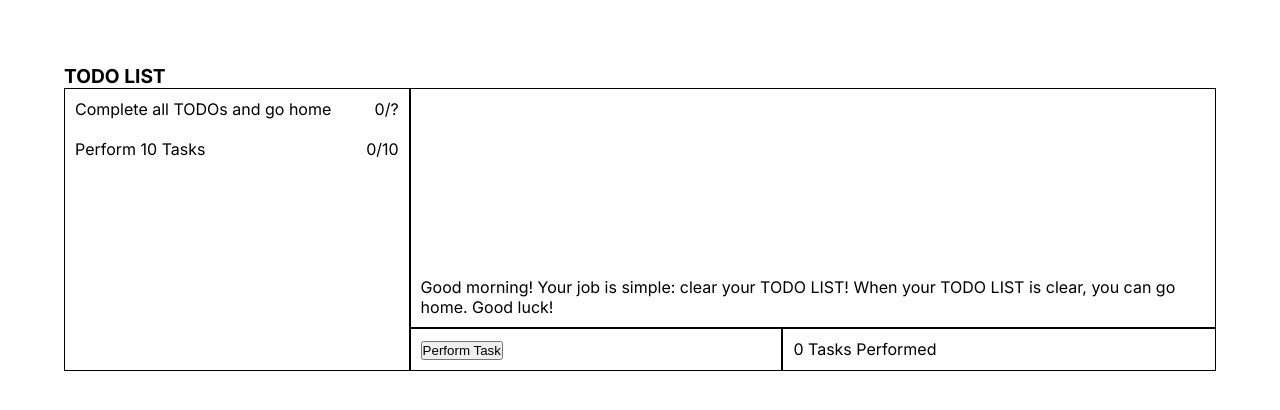
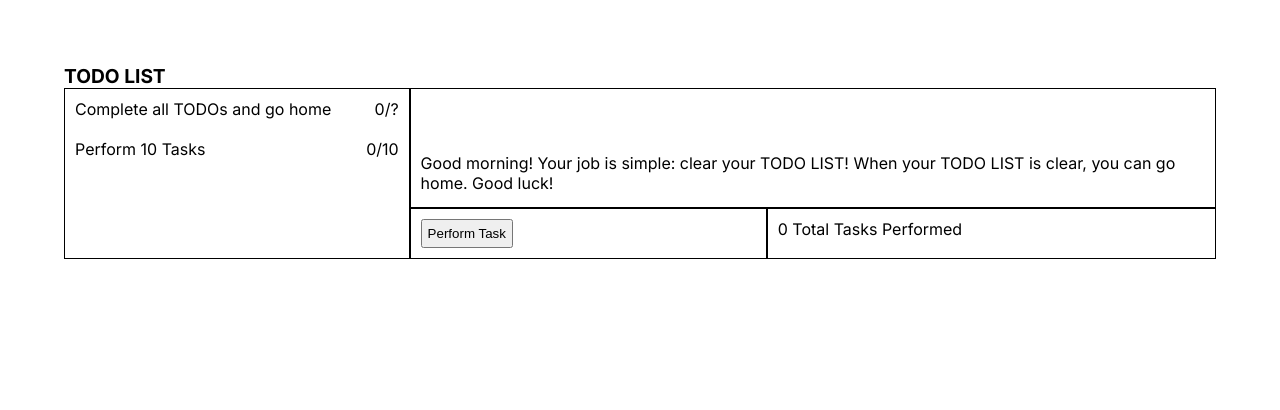
Before and after one commit to jasonroelofs/todo-list, a Next.js app: page / in a window 1280 px wide. Shown: the top 410 px of the page. Built offline with nearby package versions, Linux system fonts and the light colour scheme.

Commit message:
Allocating workers has a cost

```diff
--- a/app/components/action_panel.tsx
+++ b/app/components/action_panel.tsx
@@ -1,7 +1,7 @@
 "use client"
 
 import {useDispatch, useGameState} from '../game_context'
-import {GameAction} from '../game_state'
+import {GameAction, workersEnabled, canAllocateWorker, workerCost} from '../game_state'
 import {TimeoutButton} from './timeout_button'
 
 export function ActionPanel() {
@@ -10,9 +10,14 @@ export function ActionPanel() {
 
   return (
     <div className="action_panel">
-      <TimeoutButton onClick={() => dispatch(GameAction.PerformTask)} disableMs={300}>Perform Task</TimeoutButton>
-      {gameState.canAllocateWorkers && (
-        <TimeoutButton onClick={() => dispatch(GameAction.AllocateWorker)} disableMs={300}>Allocate Worker</TimeoutButton>
+      <TimeoutButton onClick={() => dispatch(GameAction.PerformTask)} disableMs={0}>Perform Task</TimeoutButton>
+      {workersEnabled(gameState) && (
+        <button
+          onClick={() => dispatch(GameAction.AllocateWorker)}
+          disabled={!canAllocateWorker(gameState)}
+        >
+          Allocate Worker ({workerCost(gameState)} Tasks)
+        </button>
       )}
     </div>
   )
--- a/app/components/information_panel.tsx
+++ b/app/components/information_panel.tsx
@@ -7,9 +7,13 @@ export function InformationPanel() {
 
   return (
     <div className="information_panel">
-      <div>{gameState.totalTasks} Tasks Performed</div>
-      {gameState.canAllocateWorkers && (
-        <div>{gameState.totalWorkers} Workers Allocated</div>
+      {gameState.canAllocateWorkers ? (
+        <>
+          <div>{gameState.taskWallet} Tasks</div>
+          <div>{gameState.totalWorkers} Workers Allocated</div>
+        </>
+      ) : (
+        <div>{gameState.totalTasks} Total Tasks Performed</div>
       )}
     </div>
   )
--- a/app/game_state.ts
+++ b/app/game_state.ts
@@ -3,6 +3,7 @@ import {Steps} from './game_steps'
 
 export interface GameState {
   todos: Array<Todo>;
+  taskWallet: number;
 
   totalTasks: number;
   totalWorkers: number;
@@ -28,6 +29,7 @@ export enum ActionType {
 
 export const InitialGameState: GameState = {
   todos: [],
+  taskWallet: 0,
 
   totalTasks: 0,
   totalWorkers: 0,
@@ -43,8 +45,6 @@ export function addTodo(gameState: GameState, todo: Todo) {
 }
 
 export function performAction(gameState: GameState, action: GameAction): GameState {
-  console.log("Performing game action", action, "on", gameState);
-
   switch(action) {
     case GameAction.Load:
       activateStep("initial", gameState);
@@ -66,6 +66,7 @@ export function performAction(gameState: GameState, action: GameAction): GameSta
 }
 
 function incrementTasks(gameState: GameState, amount: number = 1) {
+  gameState.taskWallet += amount;
   gameState.totalTasks += amount;
 
   // Only increment the first entry we have
@@ -74,9 +75,32 @@ function incrementTasks(gameState: GameState, amount: number = 1) {
   });
 
   todo.count += amount;
+
+  // TODO: Count += amount can lead to applying way more
+  // tasks to the current todo than is necessary, effectively losing progress.
+  // Figure out how to cleanly iterate through or otherwise clamp `count` and apply
+  // the remainder to the next-in-line. Also making sure that we run through the game rules
+  // so that there always is a next-in-line.
+}
+
+/**
+ * Worker Support
+ */
+
+export function workersEnabled(gameState: GameState): boolean {
+  return gameState.canAllocateWorkers;
+}
+
+export function workerCost(gameState: GameState): number {
+  return Math.ceil((gameState.totalWorkers + 1) * 1.05);
+}
+
+export function canAllocateWorker(gameState: GameState): boolean {
+  return gameState.canAllocateWorkers && workerCost(gameState) < gameState.taskWallet;
 }
 
 function allocateWorker(gameState: GameState) {
+  gameState.taskWallet -= workerCost(gameState);
   gameState.totalWorkers += 1;
 
   let todo = gameState.todos.find((todo) => {
@@ -85,6 +109,10 @@ function allocateWorker(gameState: GameState) {
 
   todo.count += 1;
 }
+
+/**
+ * Gameplay Loop and general actions
+ */
 
 function tickSteps(gameState: GameState) {
   incrementTasks(gameState, gameState.totalWorkers);
--- a/app/game_steps.ts
+++ b/app/game_steps.ts
@@ -36,7 +36,7 @@ export const Steps = {
     }
   },
   firstWorker: {
-    story: "This is getting tedious. How about you allocate a worker to do the task for you?",
+    story: "This is getting tedious. How about you allocate a worker to perform task for you?",
     activateOn: (gameState: GameState): boolean => {
       return gameState.totalTasks >= 30;
     },
@@ -46,7 +46,7 @@ export const Steps = {
     },
   },
   workersCostTasks: {
-    story: "You'll notice that the worker had a cost. That's right, the tasks you perform can be used as currency to improve your efficiency! Lets allocate more workers.",
+    story: "You'll notice that the worker have a cost. That's right, the tasks you perform can be used as currency to improve your efficiency! Lets allocate more workers.",
     activateOn: (gameState: GameState): boolean => {
       return gameState.totalWorkers >= 1;
     },
--- a/app/globals.scss
+++ b/app/globals.scss
@@ -57,11 +57,13 @@ header {
     flex-direction: column-reverse;
     border: 1px solid black;
     padding: 10px;
-    height: 30vh;
+    height: 15vh;
     overflow: scroll;
 
     li {
       list-style-type: none;
+      padding-top: 4px;
+      padding-bottom: 4px;
     }
   }
 
@@ -80,5 +82,9 @@ header {
     flex-grow: 1;
     border: 1px solid black;
     padding: 10px;
+
+    button {
+      padding: 5px;
+    }
   }
 }
```
